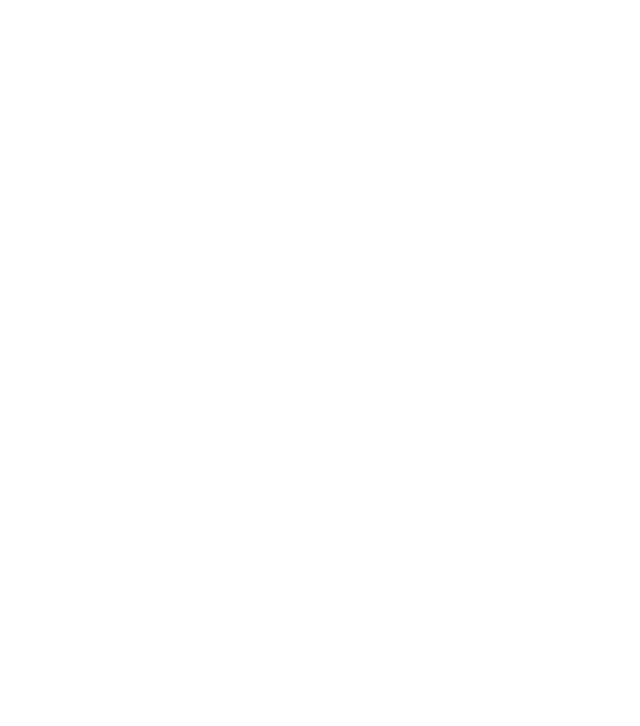
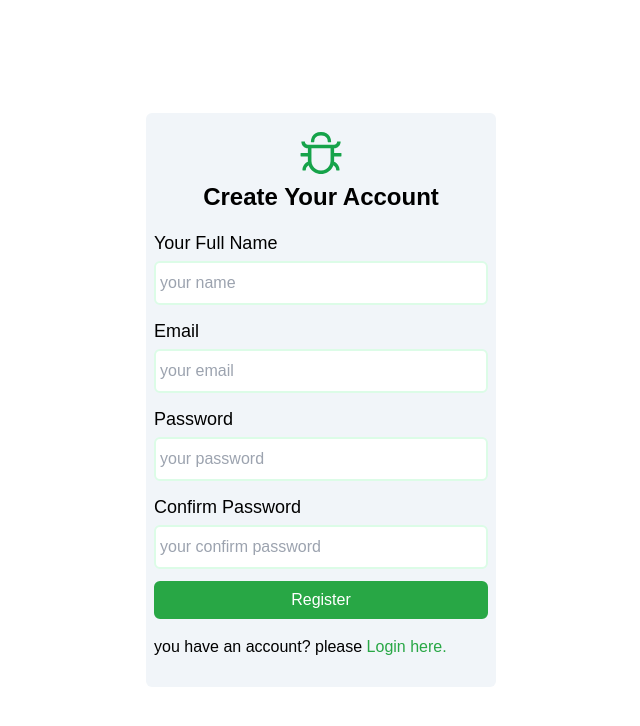
Before and after one commit to BestmanCode/megamart-ecommerce, a React (Create React App) app: page /register in a window 1280 px wide. Before the commit this address had no page. Shown: the top 726 px of the page, without its empty margins (319-959 px from the left). Built offline with nearby package versions, Linux system fonts and the light colour scheme.

Commit message:
created a  register page

```diff
--- a/src/App.js
+++ b/src/App.js
@@ -1,11 +1,13 @@
 import React from "react";
 import { Route, Routes } from "react-router-dom";
 import { Login } from "./pages/Login";
+import { Register } from "./pages/Register";
 
 function App() {
   return (
     <Routes>
       <Route path="/" element={<Login />} />
+      <Route path="/register" element={<Register />} />
     </Routes>
   );
 }
--- a/src/pages/Login.js
+++ b/src/pages/Login.js
@@ -1,5 +1,6 @@
 import React from "react";
 import { AiOutlineBug } from "react-icons/ai";
+import { Link } from "react-router-dom";
 import { Button } from "../components/common/Button/Button";
 import { Form } from "../components/common/Form/Form";
 import { FormInput } from "../components/common/FormInput/FormInput";
@@ -30,6 +31,14 @@
 
           <Button name="Login" className="w-full" />
         </Form>
+        <div className="mt-4 mb-3 text-center">
+          <span>
+            you don't have an account? please{" "}
+            <Link to="/register" className="text-[#28a745] font-normal">
+              Register.
+            </Link>
+          </span>
+        </div>
       </div>
     </div>
   );
--- a/src/pages/Register.js
+++ b/src/pages/Register.js
@@ -1,7 +1,57 @@
-import React from 'react'
+import React from "react";
+import { AiOutlineBug } from "react-icons/ai";
+import { Link } from "react-router-dom";
+import { Button } from "../components/common/Button/Button";
+import { Form } from "../components/common/Form/Form";
+import { FormInput } from "../components/common/FormInput/FormInput";
 
 export const Register = () => {
   return (
-    <div>Register</div>
-  )
-}
+    <div className="w-full h-screen flex justify-center items-center">
+      <div className="mx-2 sm:mx-0 sm:w-[350px] bg-slate-100 px-2 py-4 rounded-md">
+        <div className="flex flex-col items-center justify-center pb-4">
+          <span className="text-green-600 text-5xl pb-1">
+            <AiOutlineBug />
+          </span>
+          <h3 className="text-2xl font-semibold">Create Your Account</h3>
+        </div>
+        <Form>
+          <FormInput
+            label="Your Full Name"
+            type="text"
+            name="name"
+            placeholder="your name"
+          />
+          <FormInput
+            label="Email"
+            type="email"
+            name="email"
+            placeholder="your email"
+          />
+          <FormInput
+            label="Password"
+            type="password"
+            name="password"
+            placeholder="your password"
+          />
+          <FormInput
+            label="Confirm Password"
+            type="password"
+            name="confirmPassword"
+            placeholder="your confirm password"
+          />
+
+          <Button name="Register" className="w-full" />
+        </Form>
+        <div className="mt-4 mb-3">
+          <span>
+            you have an account? please{" "}
+            <Link to="/" className="text-[#28a745] font-normal">
+              Login here.
+            </Link>
+          </span>
+        </div>
+      </div>
+    </div>
+  );
+};
```
